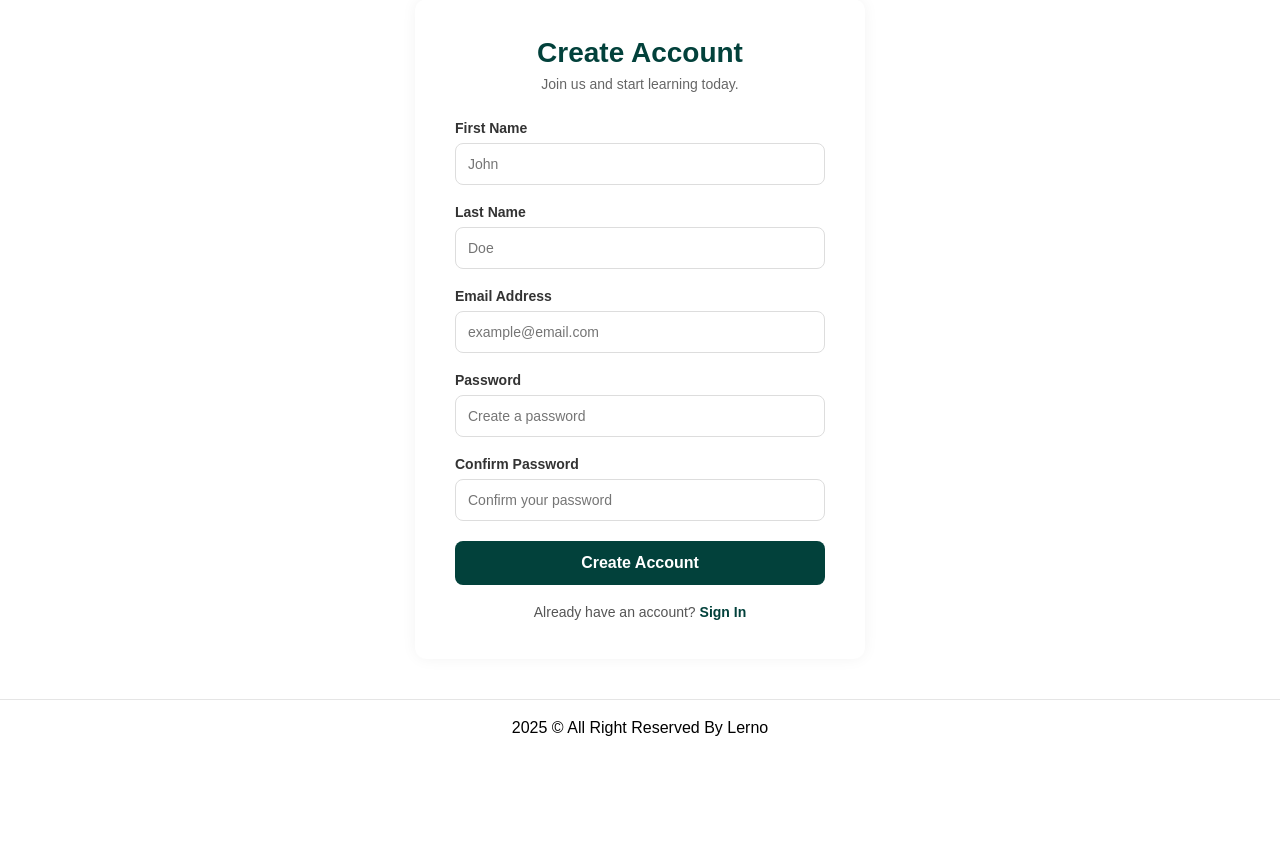
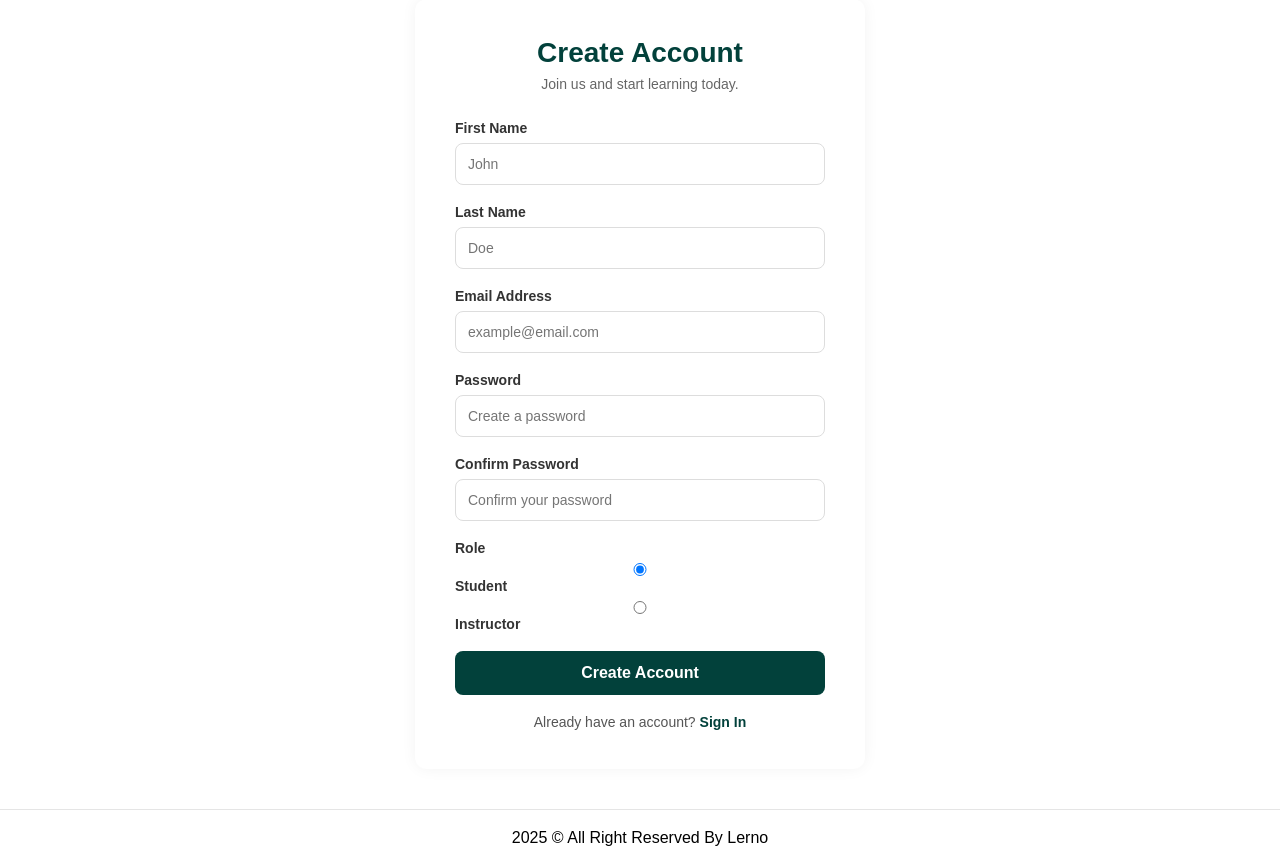
Before and after one commit to Omr-123/Web_Programing, a PHP site: page /register.php in a window 1280 px wide. Shown: the part 121-987 px from the top of the page. Before the commit the page ends 857 px from the top, so only its background shows below. Run offline with PHP 8.4, Linux system fonts and the light colour scheme.

Commit message:
make a role to be studenty or instructor in register and link with approval page and send email to info@lerno.com and add instructor acccount manuel in db

```diff
--- a/instructor-approval.php
+++ b/instructor-approval.php
@@ -4,7 +4,7 @@
 <head>
     <meta charset="UTF-8">
     <meta name="viewport" content="width=device-width, initial-scale=1.0">
-    <title>Application Pending - Lerno</title>
+    <title>Instructor Approval</title>
     <link rel="icon" href="assets/Lerno.png">
     <link rel="stylesheet" href="assets/css/reset.css">
     <link rel="stylesheet" href="assets/css/main.css">
--- a/register.php
+++ b/register.php
@@ -12,17 +12,36 @@ if ($_SERVER['REQUEST_METHOD'] === 'POST') {
     $last_name = $_POST['last_name'];
     $email = $_POST['email'];
     $password = $_POST['password'];
-    $role = 1; // Default role
+    $confirm_password = $_POST['confirm_password'];
+    $role = isset($_POST['role']) && $_POST['role'] === 'instructor' ? 2 : 1; // Default role is student
 
     // Validate input
-    if (empty($first_name) || empty($last_name) || empty($email) || empty($password)) {
+    if (empty($first_name) || empty($last_name) || empty($email) || empty($password) || empty($confirm_password)) {
         die('All fields are required.');
+    }
+
+    if ($password !== $confirm_password) {
+        die('Passwords do not match.');
     }
 
     // Hash the password
     $password_hash = password_hash($password, PASSWORD_BCRYPT);
 
-    // Insert user into the database
+    if ($role === 2) { // If instructor
+        // Send a fake email
+        $to = "info@lerno.com";
+        $subject = "New Instructor Registration";
+        $message = "Instructor Details:\nName: $first_name $last_name\nEmail: $email";
+        $headers = "From: noreply@lerno.com";
+
+        // Uncomment the line below to send the email in a real environment
+        // mail($to, $subject, $message, $headers);
+
+        // Redirect to approval page
+        header('Location: instructor-approval.php');
+        exit();
+    } else {
+        // Insert student into the database
         $stmt = $conn->prepare("INSERT INTO users (fname, lname, email, password, role, joinedAt) VALUES (?, ?, ?, ?, ?, NOW())");
         if (!$stmt) {
             die('Prepare failed: ' . $conn->error);
@@ -34,6 +53,7 @@ if ($_SERVER['REQUEST_METHOD'] === 'POST') {
             echo 'Registration successful. You can now log in.';
         } else {
             die('Registration failed: ' . $stmt->error);
+        }
     }
 }
 ?>
@@ -86,6 +106,15 @@ if ($_SERVER['REQUEST_METHOD'] === 'POST') {
                         <label>Confirm Password</label>
                         <input type="password" name="confirm_password" placeholder="Confirm your password" required>
                     </div>
+                    <div class="input-group">
+                        <label>Role</label>
+                        <div>
+                            <input type="radio" name="role" value="student" id="student" checked>
+                            <label for="student">Student</label>
+                            <input type="radio" name="role" value="instructor" id="instructor">
+                            <label for="instructor">Instructor</label>
+                        </div>
+                    </div>
                     <button type="submit" class="submit-btn">Create Account</button>
                 </form>
 
```
Lines whose indentation alone changed are shown as unchanged.
